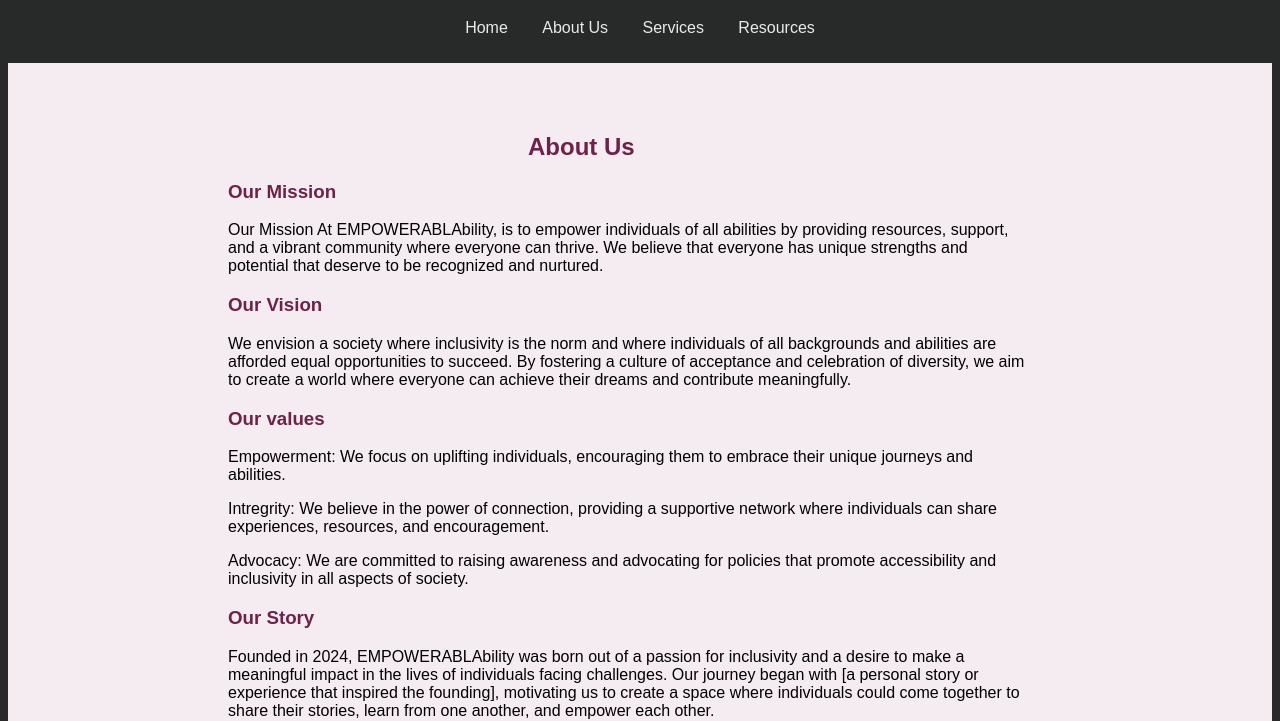
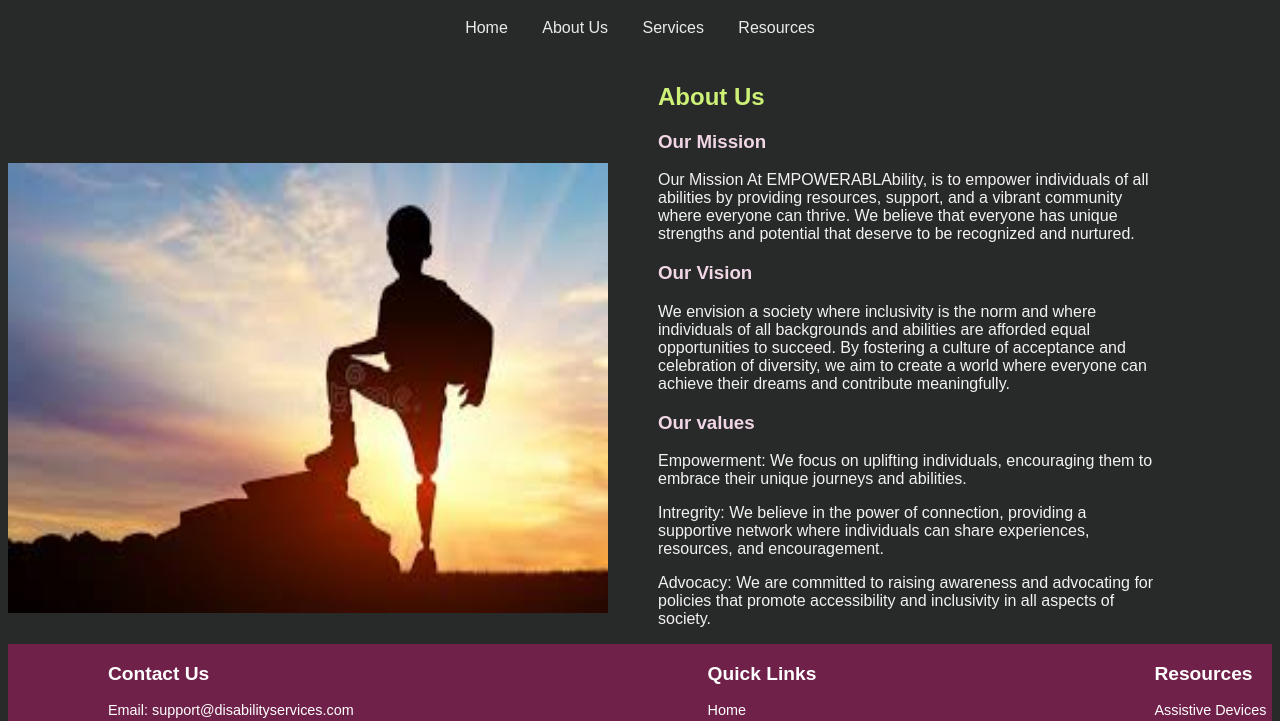
Before and after one commit to NSHIMIRIMANA-Fiacre/EMPOWERAbility-web, a plain HTML site: page about.html in a window 1280 px wide. Shown: the part 79-800 px from the top of the page. Drawn offline with Linux system fonts and the light colour scheme.

Commit message:
Add files via upload

```diff
--- a/about.html
+++ b/about.html
@@ -23,8 +23,12 @@
         </nav>
 
     </header>
-    <section id="About" style="background-color: #f5ecf1; color: black;">
-        <h2 style="color: #70214a;">About Us</h>
+    <div class="about-container">
+        <div>
+            <img src="image 13.jpg" alt="about">
+        </div>
+    <div id="About" style=" color: rgb(242, 243, 240);">
+        <h2 style="color: #cdf177;">About Us</h>
         <h3> Our Mission</h3>
         <P>Our Mission
             At EMPOWERABLAbility, is to empower individuals of all abilities by providing resources, support, and a vibrant community where everyone can thrive. We believe that everyone has unique strengths and potential that deserve to be recognized and nurtured.
@@ -37,10 +41,11 @@
            <p>Empowerment: We focus on uplifting individuals, encouraging them to embrace their unique journeys and abilities.</p>
            <p>Intregrity: We believe in the power of connection, providing a supportive network where individuals can share experiences, resources, and encouragement.</p>
            <p>Advocacy: We are committed to raising awareness and advocating for policies that promote accessibility and inclusivity in all aspects of society.</p>
-            <h3>Our Story</h3>
-            <p>Founded in 2024, EMPOWERABLAbility was born out of a passion for inclusivity and a desire to make a meaningful impact in the lives of individuals facing challenges. Our journey began with [a personal story or experience that inspired the founding], motivating us to create a space where individuals could come together to share their stories, learn from one another, and empower each other.</p>
 
-    </section>
+
+        </div>
+</div>
+
     <footer class="footer">
         <div class="container footer-container">
             <!-- Contact Information -->
--- a/style.css
+++ b/style.css
@@ -269,18 +269,22 @@
 }
 /* about */
 #About{
-    padding-top:50px;
+    /* padding-top:50px; */
+    width:300px;
+    margin-right:50px;
 }
 #About p{
-width:800px;
-margin-left: 200px;
+width:500px;
+
+
+margin-right: 200px;
 }
 #About h2{
-    margin-left:500px;
+    /* margin-left:500px; */
 }
 #About h3{
-    margin-left:200px;
-    color:#70214a ;
+    /* margin-left:200px; */
+    color:#f1d6e5 ;
 }
 /* Services Section */
 .services-section {
@@ -355,6 +359,18 @@
     color: #555;
     margin-bottom: 1rem;
 }
+
+/* about */
+.about-container{
+    display: flex;
+    gap: 50px;
+    width: 80%;
+}
+.about-container img{
+    height: 450px;
+    width: 600px;
+    padding-top: 100px;
+}
 .footer {
     background: #70214a;
     color: white;
```
Also changed, not shown: image 12.jpg (added), image 13.jpg (added).
